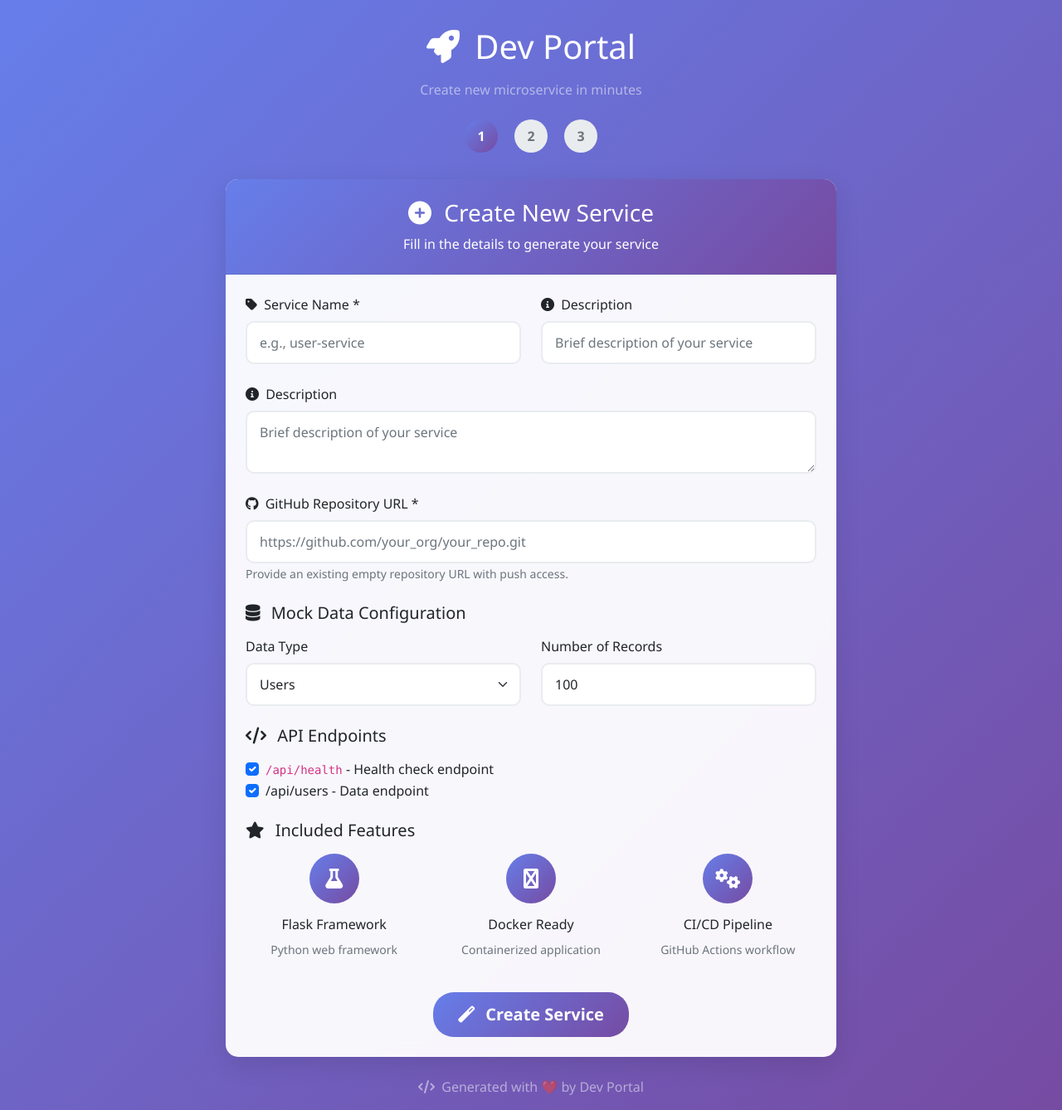
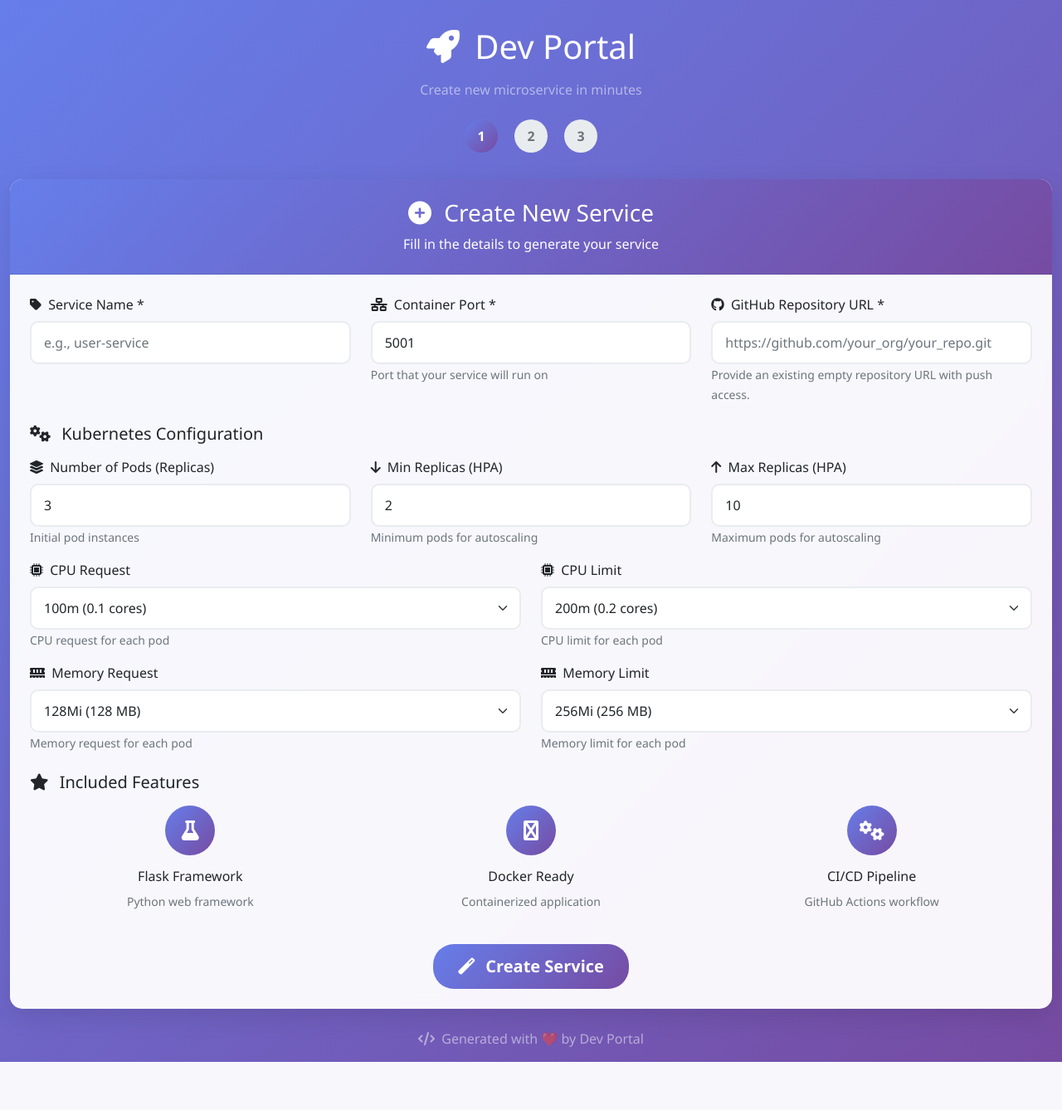
Before and after one commit to ductri09072004/auto-tool, a Flask app: page / in a window 1280 px wide. Shown: the whole page at 83% size. After the commit the page ends 1280 px from the top, so only its background shows below. Run offline with Flask 3, Linux system fonts and the light colour scheme.

Commit message:
feat: up UI

```diff
--- a/templates/index.html
+++ b/templates/index.html
@@ -14,6 +14,7 @@
         }
         .container {
             padding-top: 2rem;
+            max-width: 1400px;
         }
         .card {
             border: none;
@@ -99,7 +100,7 @@
 <body>
     <div class="container">
         <div class="row justify-content-center">
-            <div class="col-lg-8">
+            <div class="col-12">
                 <!-- Header -->
                 <div class="text-center mb-4">
                     <h1 class="text-white mb-3">
@@ -129,7 +130,7 @@
                         <form id="serviceForm">
                             <!-- Basic Information -->
                             <div class="row mb-4">
-                                <div class="col-md-6">
+                                <div class="col-md-4">
                                     <label for="service_name" class="form-label">
                                         <i class="fas fa-tag me-1"></i>
                                         Service Name *
@@ -137,27 +138,16 @@
                                     <input type="text" class="form-control" id="service_name" name="service_name"
                                            placeholder="e.g., user-service" required>
                                 </div>
-                                <div class="col-md-6">
-                                    <label for="description" class="form-label">
-                                        <i class="fas fa-info-circle me-1"></i>
-                                        Description
+                                <div class="col-md-4">
+                                    <label for="port" class="form-label">
+                                        <i class="fas fa-network-wired me-1"></i>
+                                        Container Port *
                                     </label>
-                                    <input type="text" class="form-control" id="description" name="description"
-                                           placeholder="Brief description of your service">
+                                    <input type="number" class="form-control" id="port" name="port"
+                                           value="5001" min="1000" max="65535" required>
+                                    <small class="text-muted">Port that your service will run on</small>
                                 </div>
-                            </div>
-
-                            <div class="mb-4">
-                                <label for="description" class="form-label">
-                                    <i class="fas fa-info-circle me-1"></i>
-                                    Description
-                                </label>
-                                <textarea class="form-control" id="description" name="description"
-                                          rows="2" placeholder="Brief description of your service"></textarea>
-                            </div>
-
-                            <!-- GitHub Repo URL -->
-                            <div class="mb-4">
+                                <div class="col-md-4">
                                     <label for="repo_url" class="form-label">
                                         <i class="fab fa-github me-1"></i>
                                         GitHub Repository URL *
@@ -166,49 +156,115 @@
                                            placeholder="https://github.com/your_org/your_repo.git" required>
                                     <small class="text-muted">Provide an existing empty repository URL with push access.</small>
                                 </div>
+                            </div>
 
-                            <!-- Mock Data Configuration -->
+
+                            <!-- Kubernetes Configuration -->
                             <div class="mb-4">
                                 <h5 class="mb-3">
-                                    <i class="fas fa-database me-2"></i>
-                                    Mock Data Configuration
+                                    <i class="fas fa-cogs me-2"></i>
+                                    Kubernetes Configuration
                                 </h5>
-                                <div class="row">
-                                    <div class="col-md-6">
-                                        <label for="mock_data_type" class="form-label">Data Type</label>
-                                        <select class="form-select" id="mock_data_type" name="mock_data_type">
-                                            <option value="users">Users</option>
-                                            <option value="products">Products</option>
-                                            <option value="orders">Orders</option>
-                                        </select>
+
+                                <!-- Replicas -->
+                                <div class="row mb-3">
+                                    <div class="col-md-4">
+                                        <label for="replicas" class="form-label">
+                                            <i class="fas fa-layer-group me-1"></i>
+                                            Number of Pods (Replicas)
+                                        </label>
+                                        <input type="number" class="form-control" id="replicas" name="replicas"
+                                               value="3" min="1" max="10">
+                                        <small class="text-muted">Initial pod instances</small>
                                     </div>
-                                    <div class="col-md-6">
-                                        <label for="data_count" class="form-label">Number of Records</label>
-                                        <input type="number" class="form-control" id="data_count" name="data_count"
-                                               value="100" min="1" max="10000">
+                                    <div class="col-md-4">
+                                        <label for="min_replicas" class="form-label">
+                                            <i class="fas fa-arrow-down me-1"></i>
+                                            Min Replicas (HPA)
+                                        </label>
+                                        <input type="number" class="form-control" id="min_replicas" name="min_replicas"
+                                               value="2" min="1" max="5">
+                                        <small class="text-muted">Minimum pods for autoscaling</small>
                                     </div>
+                                    <div class="col-md-4">
+                                        <label for="max_replicas" class="form-label">
+                                            <i class="fas fa-arrow-up me-1"></i>
+                                            Max Replicas (HPA)
+                                        </label>
+                                        <input type="number" class="form-control" id="max_replicas" name="max_replicas"
+                                               value="10" min="5" max="20">
+                                        <small class="text-muted">Maximum pods for autoscaling</small>
                                     </div>
                                 </div>
 
-                            <!-- API Endpoints -->
-                            <div class="mb-4">
-                                <h5 class="mb-3">
-                                    <i class="fas fa-code me-2"></i>
-                                    API Endpoints
-                                </h5>
-                                <div class="form-check">
-                                    <input class="form-check-input" type="checkbox" id="endpoint_health"
-                                           name="endpoints" value="/api/health" checked>
-                                    <label class="form-check-label" for="endpoint_health">
-                                        <code>/api/health</code> - Health check endpoint
+                                <!-- CPU Configuration -->
+                                <div class="row mb-3">
+                                    <div class="col-md-6">
+                                        <label for="cpu_request" class="form-label">
+                                            <i class="fas fa-microchip me-1"></i>
+                                            CPU Request
                                         </label>
+                                        <select class="form-select" id="cpu_request" name="cpu_request">
+                                            <option value="50m">50m (0.05 cores)</option>
+                                            <option value="100m" selected>100m (0.1 cores)</option>
+                                            <option value="200m">200m (0.2 cores)</option>
+                                            <option value="250m">250m (0.25 cores)</option>
+                                            <option value="500m">500m (0.5 cores)</option>
+                                            <option value="750m">750m (0.75 cores)</option>
+                                            <option value="1000m">1000m (1 core)</option>
+                                        </select>
+                                        <small class="text-muted">CPU request for each pod</small>
                                     </div>
-                                <div class="form-check">
-                                    <input class="form-check-input" type="checkbox" id="endpoint_data"
-                                           name="endpoints" value="/api/users" checked>
-                                    <label class="form-check-label" for="endpoint_data">
-                                        <span id="endpoint_label">/api/users</span> - Data endpoint
+                                    <div class="col-md-6">
+                                        <label for="cpu_limit" class="form-label">
+                                            <i class="fas fa-microchip me-1"></i>
+                                            CPU Limit
                                         </label>
+                                        <select class="form-select" id="cpu_limit" name="cpu_limit">
+                                            <option value="100m">100m (0.1 cores)</option>
+                                            <option value="200m" selected>200m (0.2 cores)</option>
+                                            <option value="500m">500m (0.5 cores)</option>
+                                            <option value="750m">750m (0.75 cores)</option>
+                                            <option value="1000m">1000m (1 core)</option>
+                                            <option value="1500m">1500m (1.5 cores)</option>
+                                            <option value="2000m">2000m (2 cores)</option>
+                                        </select>
+                                        <small class="text-muted">CPU limit for each pod</small>
+                                    </div>
+                                </div>
+
+                                <!-- Memory Configuration -->
+                                <div class="row mb-3">
+                                    <div class="col-md-6">
+                                        <label for="memory_request" class="form-label">
+                                            <i class="fas fa-memory me-1"></i>
+                                            Memory Request
+                                        </label>
+                                        <select class="form-select" id="memory_request" name="memory_request">
+                                            <option value="64Mi">64Mi (64 MB)</option>
+                                            <option value="128Mi" selected>128Mi (128 MB)</option>
+                                            <option value="256Mi">256Mi (256 MB)</option>
+                                            <option value="512Mi">512Mi (512 MB)</option>
+                                            <option value="1Gi">1Gi (1 GB)</option>
+                                            <option value="2Gi">2Gi (2 GB)</option>
+                                        </select>
+                                        <small class="text-muted">Memory request for each pod</small>
+                                    </div>
+                                    <div class="col-md-6">
+                                        <label for="memory_limit" class="form-label">
+                                            <i class="fas fa-memory me-1"></i>
+                                            Memory Limit
+                                        </label>
+                                        <select class="form-select" id="memory_limit" name="memory_limit">
+                                            <option value="128Mi">128Mi (128 MB)</option>
+                                            <option value="256Mi" selected>256Mi (256 MB)</option>
+                                            <option value="512Mi">512Mi (512 MB)</option>
+                                            <option value="1Gi">1Gi (1 GB)</option>
+                                            <option value="2Gi">2Gi (2 GB)</option>
+                                            <option value="4Gi">4Gi (4 GB)</option>
+                                        </select>
+                                        <small class="text-muted">Memory limit for each pod</small>
+                                    </div>
                                 </div>
                             </div>
 
@@ -278,21 +334,23 @@
 
     <script src="https://cdn.jsdelivr.net/npm/bootstrap@5.1.3/dist/js/bootstrap.bundle.min.js"></script>
     <script>
-        // Update endpoint label based on data type
-        document.getElementById('mock_data_type').addEventListener('change', function() {
-            const dataType = this.value;
-            const endpointLabel = document.getElementById('endpoint_label');
-            const endpointCheckbox = document.getElementById('endpoint_data');
+        // Add smart defaults for resource selection
+        document.getElementById('cpu_request').addEventListener('change', function() {
+            const cpuRequest = this.value;
+            const cpuLimit = document.getElementById('cpu_limit');
 
-            if (dataType === 'users') {
-                endpointLabel.textContent = '/api/users';
-                endpointCheckbox.value = '/api/users';
-            } else if (dataType === 'products') {
-                endpointLabel.textContent = '/api/products';
-                endpointCheckbox.value = '/api/products';
-            } else if (dataType === 'orders') {
-                endpointLabel.textContent = '/api/orders';
-                endpointCheckbox.value = '/api/orders';
+            // Auto-adjust CPU limit to be at least 2x the request
+            const requestValue = parseInt(cpuRequest.replace('m', ''));
+            const minLimitValue = requestValue * 2;
+
+            // Find the first option that's >= minLimitValue
+            const options = cpuLimit.querySelectorAll('option');
+            for (let option of options) {
+                const optionValue = parseInt(option.value.replace('m', ''));
+                if (optionValue >= minLimitValue) {
+                    cpuLimit.value = option.value;
+                    break;
+                }
             }
         });
 
```
Lines whose indentation alone changed are shown as unchanged.
